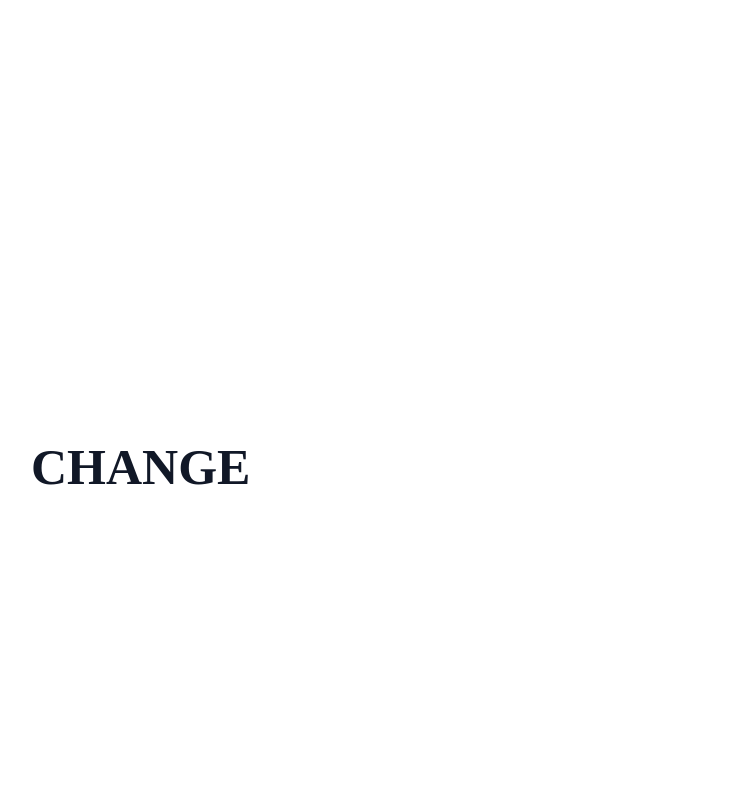
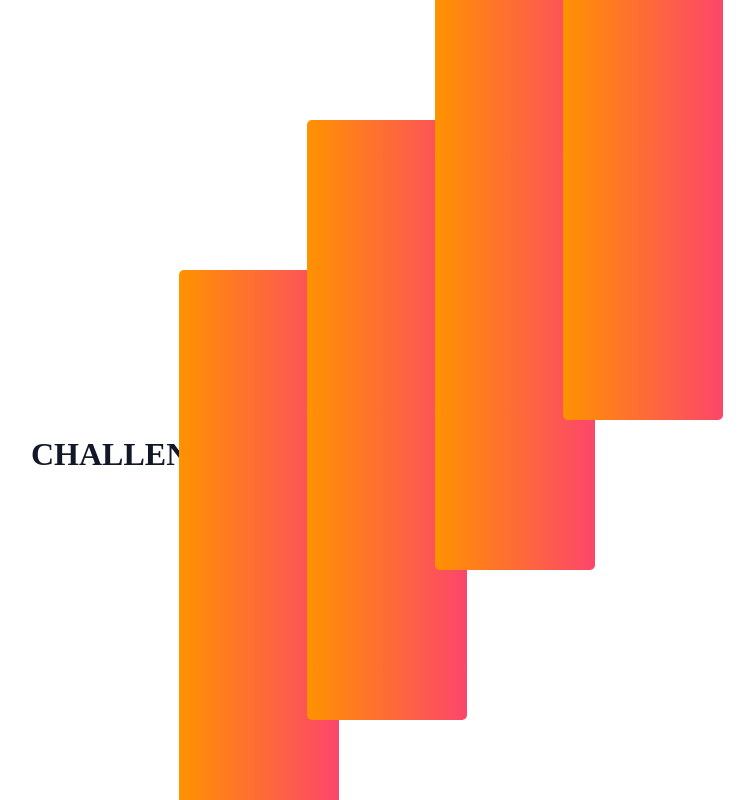
Before and after one commit to thewoowon/my-tech-blog, a Next.js app: page /culture in a window 1280 px wide. Shown: the part 860-1660 px from the top of the page, without its empty margins (225-979 px from the left). Built offline with nearby package versions, Linux system fonts and the light colour scheme; a small style sheet from the web is missing; a web font is replaced by a local one.

Commit message:
20220825_UBTECH

```diff
--- a/components/Layout.tsx
+++ b/components/Layout.tsx
@@ -32,7 +32,7 @@ const Layout = ({ children, customMeta }: LayoutProps): JSX.Element => {
         </div>
       </header>
       <main style={{paddingTop:"60px"}}>
-        <div>{children}</div>
+        <div className="relative">{children}</div>
       </main>
       <footer className="py-8 h-96" style={{borderTop:"1px solid rgba(230,230,230,0.5)",backgroundColor:"#f9fafb"}}>
         <div className="m-auto w-2/5 h-full">
--- a/pages/_document.tsx
+++ b/pages/_document.tsx
@@ -10,6 +10,7 @@ class MyDocument extends Document {
               href="https://unpkg.com/dracula-prism/dist/css/dracula-prism.css"
             ></link>
             <link rel='icon' href='/assets/ubcare_tech_logo.png'></link>
+            <script src="https://d3js.org/d3.v7.min.js"></script>
         </Head>
         <body className="bg-white dark:bg-black text-gray-900 dark:text-white">
           <Main />
--- a/pages/culture.tsx
+++ b/pages/culture.tsx
@@ -1,4 +1,4 @@
-import React from 'react';
+import React, { useEffect } from 'react';
 import Layout from '../components/Layout';
 
 
@@ -9,19 +9,24 @@ export const Culture = (): JSX.Element => {
         title: '유비케어 기술 블로그 | CULTURE',
       }}
     >
+          <div className="orange-box-1"></div>
+          <div className="orange-box-2"></div>
+          <div className="orange-box-3"></div>
+          <div className="orange-box-4"></div>
       <section className="culture section-1">
-
           <p className="slogan"><span>세상이 꿈꾸던 헬스케어</span></p>
           <p className="ubf"><span>유비케어가 만들어갑니다.</span></p>
+      </section>
+      <section className="culture section-2">
 
       </section>
-      <section className="culture section-2">
+      <section className="culture section-3">
           <p className="center-title text-position-1">CHALLENGE</p>
       </section>
-      <section className="culture  section-3">
+      <section className="culture  section-4">
           <p className="center-title text-position-2">CHANGE</p>
       </section>
-      <section className="culture section-4">
+      <section className="culture section-5">
           <p className="center-title text-position-3">RESPECT</p>
       </section>
     </Layout>
--- a/styles/util.css
+++ b/styles/util.css
@@ -94,6 +94,9 @@
 .section-4{
     background-color: white;
 }
+.section-5{
+    background-color: white;
+}
 
 .trio-box-1{
     position: absolute;
@@ -105,10 +108,10 @@ section p{
 
 .slogan{
     position: absolute;
-    top: 30%;
+    top: 35%;
     left: 50%;
     transform: translate(-50%, -50%);
-    font-size: 60px;
+    font-size: 2rem;
     font-weight: bold;
     margin: 0;
 }
@@ -122,7 +125,7 @@ section p{
     top: 43%;
     left: 50%;
     transform: translate(-50%, -50%);
-    font-size: 60px;
+    font-size: 2rem;
     font-weight: bold;
     margin: 0;
 }
@@ -132,7 +135,7 @@ section p{
     -webkit-text-fill-color: transparent;
 }
 .center-title{
-    font-size: 50px;
+    font-size: 2rem;
     font-weight: bold;
     margin: 0;
     position: absolute;
@@ -154,3 +157,50 @@ section p{
     -webkit-background-clip: text;
     -webkit-text-fill-color: transparent;
 }
+
+.orange-box-1{
+    background: linear-gradient(90deg,#ff9200,#fc466b);
+    width: 10rem;
+    height: 600px;
+    border-radius: 5px;
+    margin: 20px;
+    position: absolute;
+    left: 30%;
+    top: 35%;
+    z-index: 1;
+}
+.orange-box-2{
+    background: linear-gradient(90deg,#ff9200,#fc466b);
+    width: 10rem;
+    height: 600px;
+    border-radius: 5px;
+    margin: 20px;
+    position: absolute;
+    left: 40%;
+    top: 30%;
+    z-index: 1;
+}
+
+.orange-box-3{
+    background: linear-gradient(90deg,#ff9200,#fc466b);
+    width: 10rem;
+    height: 600px;
+    border-radius: 5px;
+    margin: 20px;
+    position: absolute;
+    left: 50%;
+    top: 25%;
+    z-index: 1;
+}
+
+.orange-box-4{
+    background: linear-gradient(90deg,#ff9200,#fc466b);
+    width: 10rem;
+    height: 600px;
+    border-radius: 5px;
+    margin: 20px;
+    position: absolute;
+    left: 60%;
+    top: 20%;
+    z-index: 1;
+}
```
Also changed, not shown: styles/responsive.css (added).
